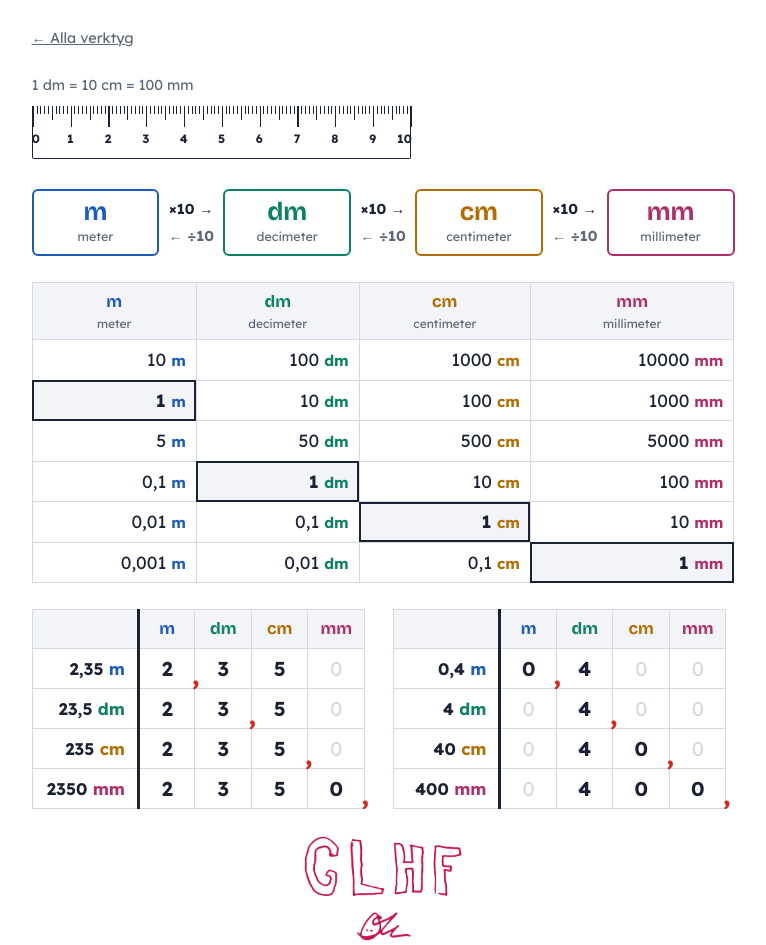
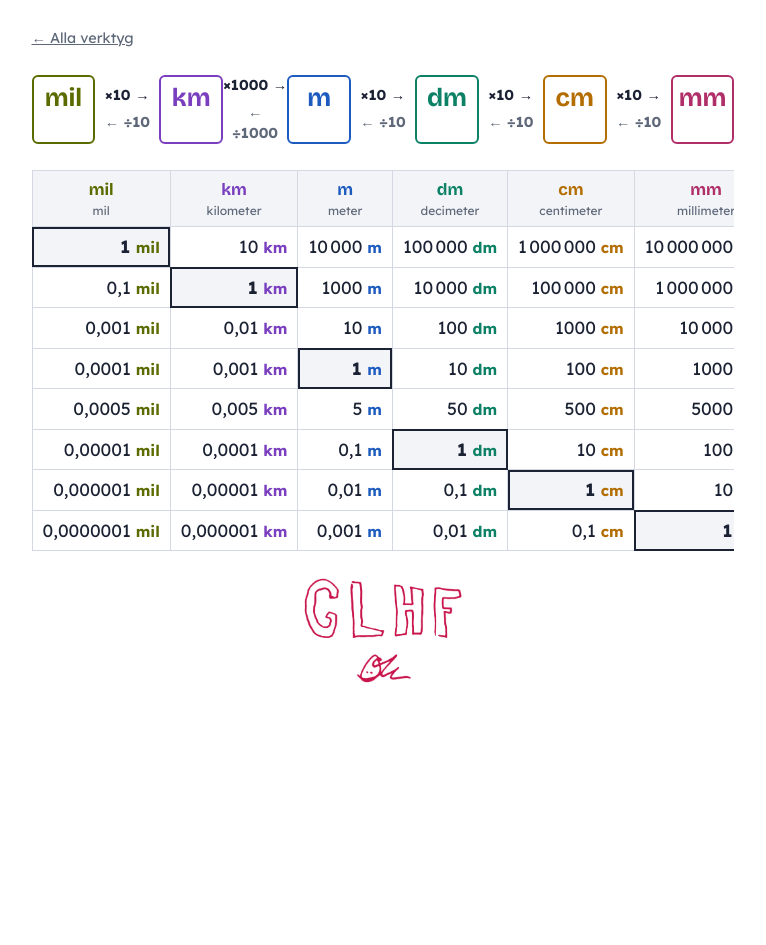
Before and after one commit to olind/flipcards, a plain HTML site: page langdenheter.html in a window 1280 px wide. Shown: the whole page, without its empty margins (257-1023 px from the left). After the commit the page ends 800 px from the top, so only its background shows below. Drawn offline with nearby package versions, Linux system fonts and the light colour scheme.

Commit message:
Add km and mil to the längdenheter sheet and simplify it
The step boxes and the conversion table now cover mil, km, m, dm,
cm and mm, with ×1000 between km and m. Large numbers get thin-space
digit groups. The ruler and the place-value tables are gone, and the
GLHF sign sits right below the table.

Co-Authored-By: Claude Opus 5.5 <noreply@anthropic.com>

```diff
--- a/langdenheter.html
+++ b/langdenheter.html
@@ -6,7 +6,7 @@
 <title>Omvandla längdenheter</title>
 <link rel="stylesheet" href="https://fonts.googleapis.com/css2?family=Lexend:wght@400;700&family=Bricolage+Grotesque:opsz,wght@12..96,700;12..96,800&display=swap">
 <style>
-/* One A4 folded in half to A5 (top half front, bottom half back): ruler motif, one colour per unit, units in a list so km/mil/µm/nm can be added later */
+/* One A4 folded in half to A5 (top half front, bottom half back): one colour per unit, units in a list so µm/nm can be added later */
 :root {
   --bg: #ffffff;
   --ink: #1b2233;
@@ -17,6 +17,8 @@
   --dm: #0d8165;
   --cm: #b36d00;
   --mm: #b02f68;
+  --km: #7a3fbf;
+  --mil: #5c6b00;
   --comma: #d4281c;
   --display: "Bricolage Grotesque", "Avenir Next", system-ui, sans-serif;
   --body: "Lexend", "Segoe UI", system-ui, sans-serif;
@@ -24,13 +26,13 @@
 @media (prefers-color-scheme: dark) {
   :root:not([data-theme="light"]) {
     --bg: #12161f; --ink: #e8ecf3; --muted: #9aa3b4; --line: #333b4b; --soft: #1b212d;
-    --m: #78a8ff; --dm: #4fd1ad; --cm: #f2b24d; --mm: #f080b2; --comma: #ff6b5e;
+    --m: #78a8ff; --dm: #4fd1ad; --cm: #f2b24d; --mm: #f080b2; --km: #c29bff; --mil: #b9cc4a; --comma: #ff6b5e;
     color-scheme: dark;
   }
 }
 :root[data-theme="dark"] {
   --bg: #12161f; --ink: #e8ecf3; --muted: #9aa3b4; --line: #333b4b; --soft: #1b212d;
-  --m: #78a8ff; --dm: #4fd1ad; --cm: #f2b24d; --mm: #f080b2; --comma: #ff6b5e;
+  --m: #78a8ff; --dm: #4fd1ad; --cm: #f2b24d; --mm: #f080b2; --km: #c29bff; --mil: #b9cc4a; --comma: #ff6b5e;
   color-scheme: dark;
 }
 
@@ -50,11 +52,10 @@ p { margin: 0; }
 .lead { color: var(--muted); margin-top: 4px; }
 section { display: grid; gap: 10px; break-inside: avoid; }
 .side { display: grid; gap: 26px; align-content: start; }
-.note { color: var(--muted); font-size: 0.9rem; }
 .home { color: var(--muted); font-size: 0.9rem; }
 .sign { width: 160px; justify-self: center; }
 
-.u-m { color: var(--m); } .u-dm { color: var(--dm); } .u-cm { color: var(--cm); } .u-mm { color: var(--mm); }
+.u-m { color: var(--m); } .u-dm { color: var(--dm); } .u-cm { color: var(--cm); } .u-mm { color: var(--mm); } .u-km { color: var(--km); } .u-mil { color: var(--mil); }
 .unit { font-weight: 700; }
 
 /* Steps strip */
@@ -64,7 +65,6 @@ section { display: grid; gap: 10px; break-inside: avoid; }
   border: 2px solid currentColor; border-radius: 6px; padding: 8px 4px;
 }
 .box b { display: block; font-family: var(--display); font-size: 1.6rem; line-height: 1; }
-.box span { display: block; font-size: 0.78rem; color: var(--muted); margin-top: 4px; }
 .arrow {
   flex: 0 0 auto; width: 64px; display: grid; align-content: center; gap: 6px;
   text-align: center; font-weight: 700; font-size: 0.9rem; font-variant-numeric: tabular-nums;
@@ -84,42 +84,11 @@ th small { display: block; font-family: var(--body); font-weight: 400; font-size
 .conv td .unit { font-size: 0.95rem; }
 .conv td.one { background: var(--soft); font-weight: 700; outline: 2px solid var(--ink); outline-offset: -2px; }
 
-/* Place-value tables */
-.pv-grid { display: grid; grid-template-columns: 1fr 1fr; gap: 20px; }
-.pv { min-width: 0; display: grid; gap: 6px; }
-.pv h3 { margin: 0; font-size: 1rem; }
-.pv td { text-align: center; font-size: 1.25rem; font-weight: 700; position: relative; padding: 5px 0; width: 17%; }
-.pv td.gray { color: var(--line); font-weight: 400; }
-.pv td.c::after {
-  content: ","; position: absolute; right: -5px; bottom: 0px;
-  color: var(--comma); font-size: 1.7rem; line-height: 1; font-weight: 700; z-index: 1;
-}
-.pv .read { text-align: right; padding: 5px 12px; font-size: 1.05rem; width: auto; border-right: 3px solid var(--ink); }
-.pv .scroll { padding-right: 8px; }
-
-/* Ruler at true size: 100 mm */
-.ruler-wrap { overflow-x: auto; padding-bottom: 4px; }
-.ruler {
-  position: relative; width: 100.4mm; height: 14mm;
-  border: 1px solid var(--ink); border-top: none; border-radius: 0 0 2px 2px;
-  background-color: var(--bg);
-  box-sizing: border-box;
-}
-.ruler b { position: absolute; top: 0; width: 0.2mm; height: 2.3mm; margin-left: 0.1mm; background: var(--ink); }
-.ruler b.h { height: 3.8mm; }
-.ruler b.f { height: 5.5mm; width: 0.3mm; }
-.ruler i {
-  position: absolute; top: 6.3mm; transform: translateX(-50%);
-  font-style: normal; font-size: 9pt; font-weight: 700;
-}
-.ruler i.first { transform: translateX(-10%); }
-.ruler i.last { transform: translateX(-90%); }
-
 @media (max-width: 560px) {
   h1 { font-size: 1.7rem; }
   .arrow { width: 46px; font-size: 0.8rem; }
   .box b { font-size: 1.3rem; }
-  .rules, .pv-grid { grid-template-columns: 1fr; }
+  .rules { grid-template-columns: 1fr; }
   th, td { padding: 6px 6px; }
   .conv td { font-size: 0.95rem; }
 }
@@ -127,7 +96,7 @@ th small { display: block; font-family: var(--body); font-weight: 400; font-size
 @media print {
   :root, :root[data-theme="dark"] {
     --bg: #fff; --ink: #000; --muted: #444; --line: #bbb; --soft: #eef0f4;
-    --m: #1d5bbf; --dm: #0d8165; --cm: #a86400; --mm: #b02f68; --comma: #d4281c;
+    --m: #1d5bbf; --dm: #0d8165; --cm: #a86400; --mm: #b02f68; --km: #7a3fbf; --mil: #5c6b00; --comma: #d4281c;
     color-scheme: light;
   }
   @page { size: A4; margin: 0; }
@@ -140,11 +109,11 @@ th small { display: block; font-family: var(--body); font-weight: 400; font-size
   h1 { font-size: 20pt; }
   h2 { font-size: 12pt; }
   .box b { font-size: 16pt; }
-  .arrow { width: 15mm; font-size: 9pt; }
+  .arrow { width: auto; min-width: 12mm; padding: 0 1.5mm; font-size: 9pt; }
   th, td { padding: 4px 6px; }
-  .conv td { font-size: 11pt; }
-  .pv-grid { grid-template-columns: 1fr; gap: 10mm; }
-  .pv td { font-size: 13pt; padding: 3px 0; }
+  .conv th, .conv td { padding: 4px 4px; }
+  .conv td { font-size: 10pt; }
+  .conv td .unit { font-size: 9pt; }
 
   .home { display: none; }
   .sign { width: 30mm; }
@@ -158,11 +127,6 @@ th small { display: block; font-family: var(--body); font-weight: 400; font-size
   <a class="home" href="index.html">← Alla verktyg</a>
   <div class="side">
   <section>
-    <p class="note">1 dm = 10 cm = 100 mm</p>
-    <div class="ruler-wrap"><div class="ruler" id="ruler"></div></div>
-  </section>
-
-  <section>
     <div class="steps" id="steps"></div>
   </section>
 
@@ -170,33 +134,33 @@ th small { display: block; font-family: var(--body); font-weight: 400; font-size
     <div class="scroll"><table class="conv" id="conv"></table></div>
   </section>
 
-  </div>
-
-  <div class="side">
-  <section>
-    <div class="pv-grid" id="pv"></div>
-  </section>
   <img class="sign" src="glhf-ola.png" alt="GLHF, Ola">
   </div>
 </main>
 
 <script>
-// Each unit's size in millimetres. Add km, mil, µm or nm here later.
+// Each unit's size in millimetres. Add µm or nm here later.
 const UNITS = [
+  { u: "mil", name: "mil",       mm: 10000000 },
+  { u: "km",  name: "kilometer", mm: 1000000 },
   { u: "m",  name: "meter",      mm: 1000 },
   { u: "dm", name: "decimeter",  mm: 100 },
   { u: "cm", name: "centimeter", mm: 10 },
   { u: "mm", name: "millimeter", mm: 1 },
 ];
-const ROWS_MM = [10000, 1000, 5000, 100, 10, 1];
-const EXAMPLES_MM = [2350, 400];
+const ROWS_MM = [10000000, 1000000, 10000, 1000, 5000, 100, 10, 1];
 
-const fmt = x => String(Math.round(x * 1e6) / 1e6).replace(".", ",");
+// Decimal comma; integers of five digits or more get thin-space groups (10 000)
+const fmt = x => {
+  const [int, dec] = x.toFixed(8).replace(/\.?0+$/, "").split(".");
+  const g = int.length > 4 ? int.replace(/\B(?=(\d{3})+$)/g, "\u202f") : int;
+  return dec ? `${g},${dec}` : g;
+};
 const unit = u => ` <span class="unit u-${u}">${u}</span>`;
 
 document.getElementById("steps").innerHTML = UNITS.map((x, i) =>
-  (i ? `<div class="arrow"><span class="down">×10 →</span><span class="up">← ÷10</span></div>` : "") +
-  `<div class="box u-${x.u}"><b>${x.u}</b><span>${x.name}</span></div>`
+  (i ? `<div class="arrow"><span class="down">×${UNITS[i - 1].mm / x.mm} →</span><span class="up">← ÷${UNITS[i - 1].mm / x.mm}</span></div>` : "") +
+  `<div class="box u-${x.u}"><b>${x.u}</b></div>`
 ).join("");
 
 document.getElementById("conv").innerHTML =
@@ -206,27 +170,6 @@ document.getElementById("conv").innerHTML =
     return `<td${n === 1 ? ' class="one"' : ""}>${fmt(n)}${unit(x.u)}</td>`;
   }).join("")}</tr>`).join("")}</tbody>`;
 
-document.getElementById("pv").innerHTML = EXAMPLES_MM.map(v => {
-  const d = UNITS.map(x => Math.floor(v / x.mm) % 10);
-  const rows = UNITS.map((target, r) => {
-    const cells = d.map((digit, i) => {
-      const leading = i < r && d.slice(0, i + 1).every(z => z === 0);
-      const trailing = i > r && d.slice(i).every(z => z === 0);
-      const cls = [leading || trailing ? "gray" : "", i === r ? "c" : ""].filter(Boolean).join(" ");
-      return `<td${cls ? ` class="${cls}"` : ""}>${digit}</td>`;
-    }).join("");
-    return `<tr><td class="read">${fmt(v / target.mm)}${unit(target.u)}</td>${cells}</tr>`;
-  }).join("");
-  return `<div class="pv"><div class="scroll"><table>
-    <thead><tr><th class="read"></th>${UNITS.map(x => `<th class="u-${x.u}">${x.u}</th>`).join("")}</tr></thead>
-    <tbody>${rows}</tbody></table></div></div>`;
-}).join("");
-
-document.getElementById("ruler").innerHTML =
-  Array.from({ length: 101 }, (_, i) =>
-    `<b class="${i % 10 === 0 ? "f" : i % 5 === 0 ? "h" : ""}" style="left:${i}mm"></b>`).join("") +
-  Array.from({ length: 11 }, (_, i) =>
-    `<i class="${i === 0 ? "first" : i === 10 ? "last" : ""}" style="left:${i * 10}mm">${i}</i>`).join("");
 </script>
 </body>
 </html>
```
Also changed, not shown: 1 other file.
